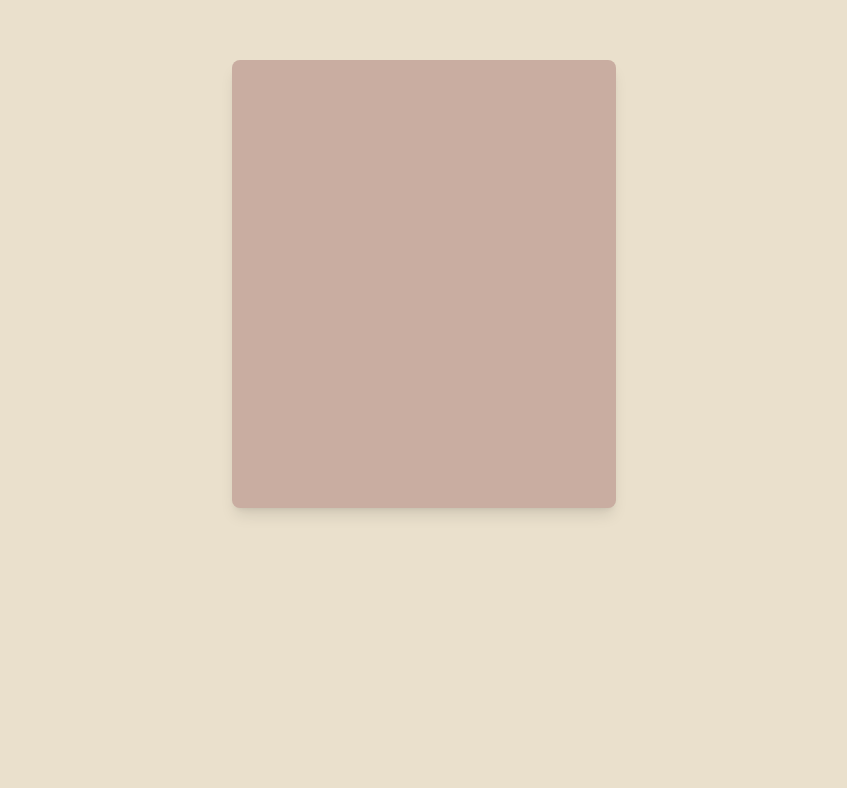
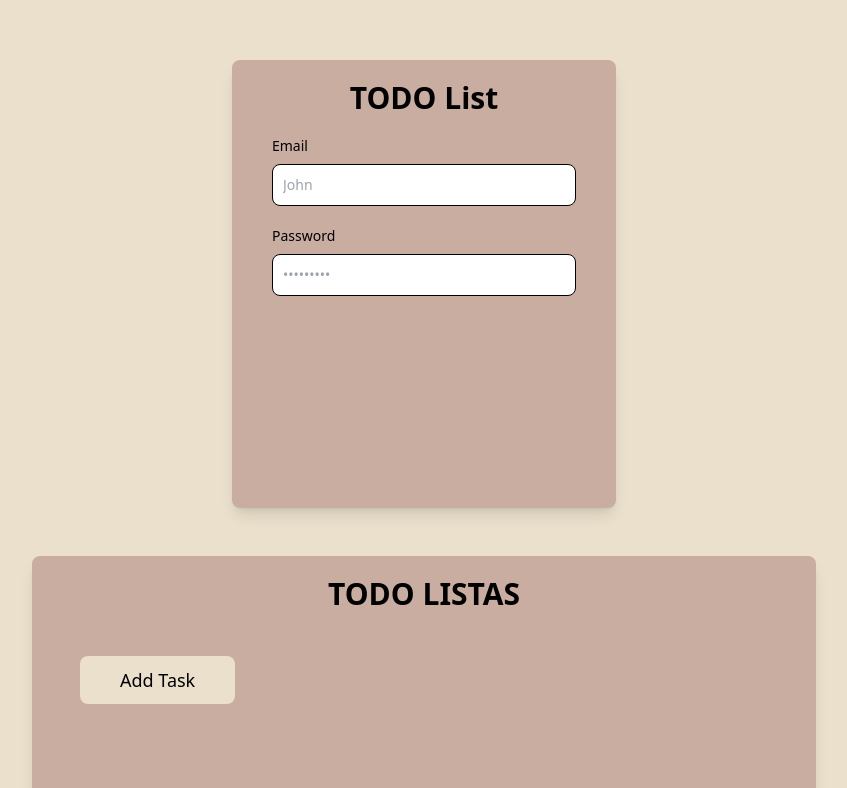
Before and after one commit to DanVolu/TODO-aplikacija, a React (Vite) app: page / in a window 1280 px wide. Shown: the part 164-952 px from the top of the page, without its empty margins (216-1063 px from the left). Before the commit the page ends 800 px from the top, so only its background shows below. Built offline with nearby package versions, Linux system fonts and the light colour scheme.

Commit message:
viska pats padariau!!!!!!!

```diff
--- a/src/App.jsx
+++ b/src/App.jsx
@@ -1,6 +1,6 @@
 // import { BrowserRouter, Routes, Route } from 'react-router-dom'
 import Login from './components/Login.jsx'
-
+import Todo from './components/Todo.jsx'
 
 function App() {
 
@@ -8,6 +8,7 @@ function App() {
   return (
     <>
       <Login></Login>
+      <Todo></Todo>
       {/* <BrowserRouter>
         <Routes>
           <Route></Route>
--- a/src/components/Login.jsx
+++ b/src/components/Login.jsx
@@ -1,9 +1,23 @@
 function Login() {
 
+  //TODO button, dont have an account link to register page, and register page, placeholders
 
   return (
     <div className="w-[24rem] h-[28rem] mx-auto mt-56 rounded-lg  shadow-lg bg-todo">
-        <div></div>
+        <div className="w-full p-5">
+          <p className="font-semibold text-3xl flex justify-center"> TODO List</p>
+          </div>
+
+          <div className="w-full grid place-items-center px-10">
+            <label for="email" className="block mb-2 text-sm font-medium text-gray-900 dark:text-white w-full">Email</label>
+            <input type="text" id="email" className="bg-gray-50 border border-gray-300 text-gray-900 text-sm rounded-lg focus:ring-blue-500 focus:border-blue-500 block w-[19rem] p-2.5 dark:bg-gray-700 dark:border-gray-600 dark:placeholder-gray-400 dark:text-white dark:focus:ring-blue-500 dark:focus:border-blue-500" placeholder="John" required />
+        </div>
+
+        <div class="w-full grid place-items-center px-10 mt-5">
+        <label for="password" className="block mb-2 text-sm font-medium text-gray-900 dark:text-white w-full">Password</label>
+        <input type="password" id="password" class="bg-gray-50 border border-gray-300 text-gray-900 text-sm rounded-lg focus:ring-blue-500 focus:border-blue-500 block w-full p-2.5 dark:bg-gray-700 dark:border-gray-600 dark:placeholder-gray-400 dark:text-white dark:focus:ring-blue-500 dark:focus:border-blue-500" placeholder="•••••••••" required />
+    </div>
+
     </div>
   )
 }
--- /dev/null
+++ b/src/components/Todo.jsx
@@ -0,0 +1,14 @@
+function Todo() {
+    return (
+        <div className="w-[49rem] h-[61rem] mx-auto mt-12 rounded-lg shadow-lg bg-todo">
+        <div className="w-full p-5">
+          <p className="font-semibold text-3xl flex justify-center">TODO LISTAS</p>
+          <button type="Dropdown" className="ml-12 bg-mainbg w-auto "></button>
+          </div>
+          <button type="submit" className="ml-12 text-white bg-mainBg font-medium rounded-lg text-lg w-auto px-10 py-2.5 text-center">Add Task</button>
+
+        </div>
+      )
+}
+
+export default Todo
```
